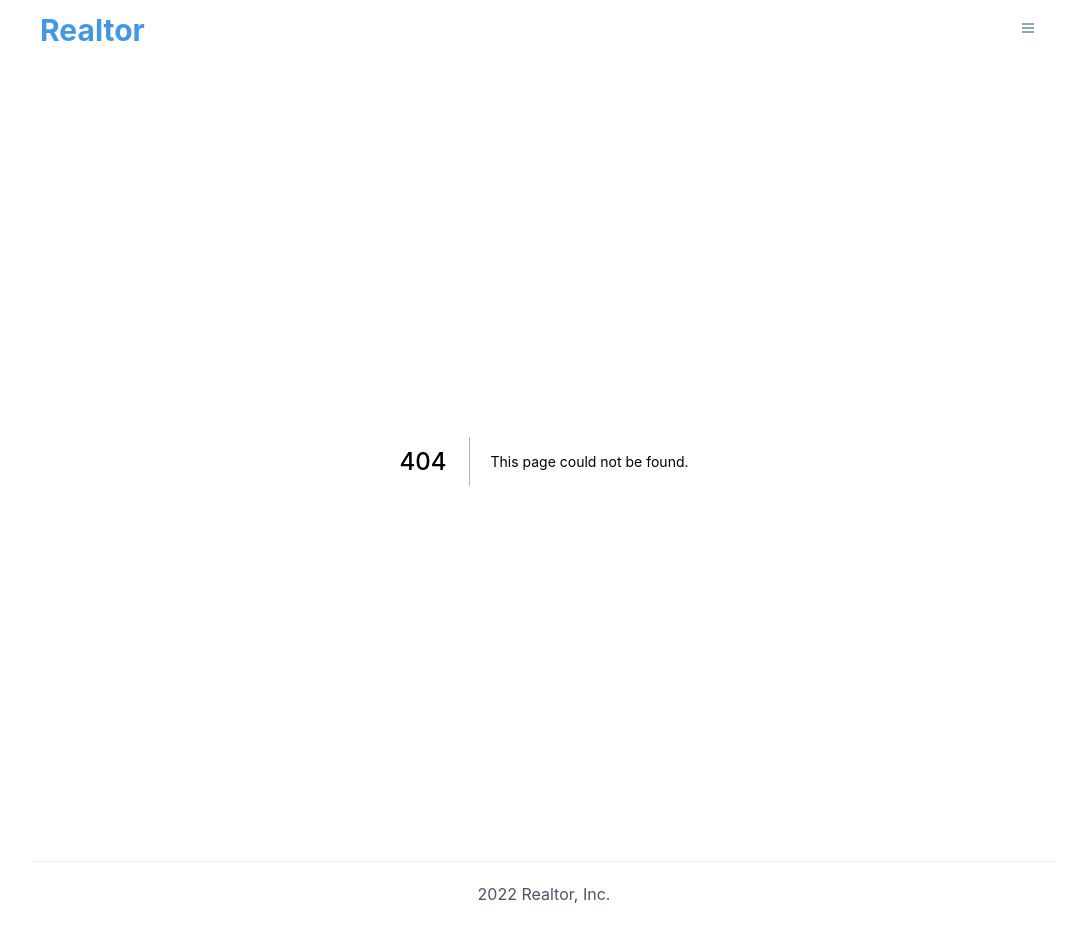
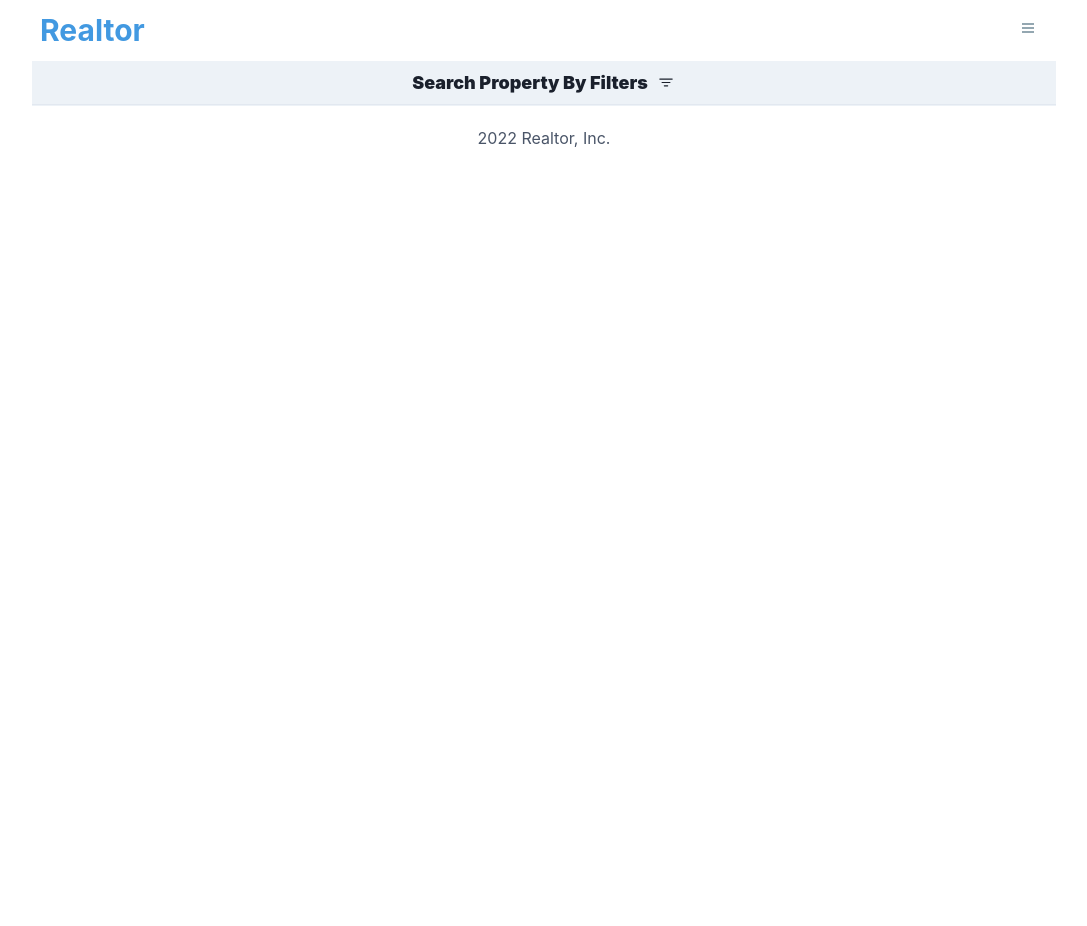
Before and after one commit to rhinoxD/sk_realestate, a Next.js app: page /search in a window 1280 px wide. Before the commit this address had no page. Shown: the whole page, without its empty margins (96-1183 px from the left). After the commit the page ends 800 px from the top, so only its background shows below. Built offline with nearby package versions, Linux system fonts and the light colour scheme.

Commit message:
Started creating search page

```diff
--- /dev/null
+++ b/pages/search.js
@@ -0,0 +1,30 @@
+import { useState } from 'react';
+import { useRouter } from 'next/router';
+import Image from 'next/image';
+import { Flex, Box, Text, Icon } from '@chakra-ui/react';
+import { BsFilter } from 'react-icons/bs';
+
+const Search = () => {
+  const [searchFilters, setSearchFilters] = useState(false);
+  const router = useRouter();
+  return (
+    <Box>
+      <Flex
+        cursor='pointer'
+        bg='gray.100'
+        borderBottom='1px'
+        borderColor='gray.200'
+        p='2'
+        fontWeight='black'
+        fontSize='lg'
+        justifyContent='center'
+        alignItems='center'
+      >
+        <Text>Search Property By Filters</Text>
+        <Icon paddingLeft='2' w='7' as={BsFilter} />
+      </Flex>
+    </Box>
+  );
+};
+
+export default Search;
```
